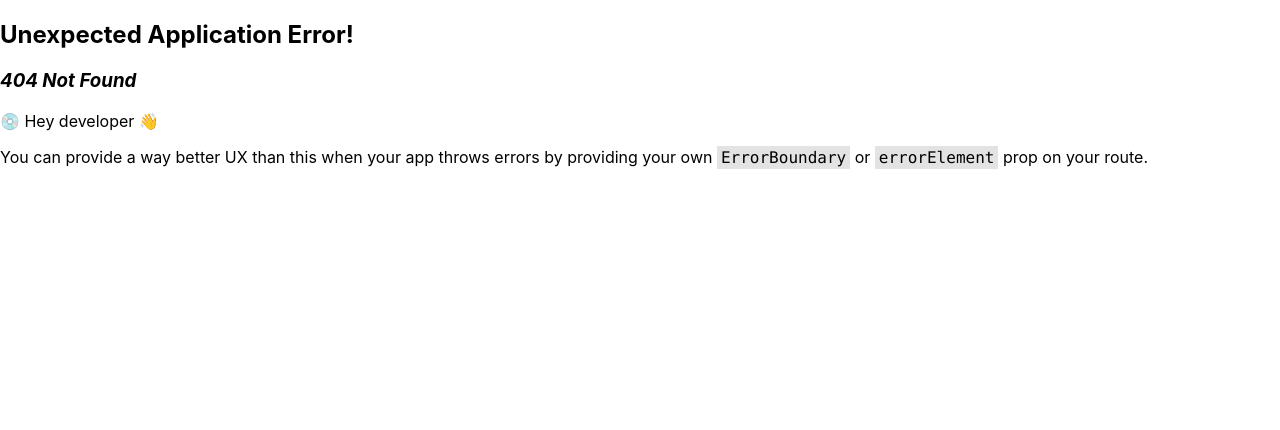
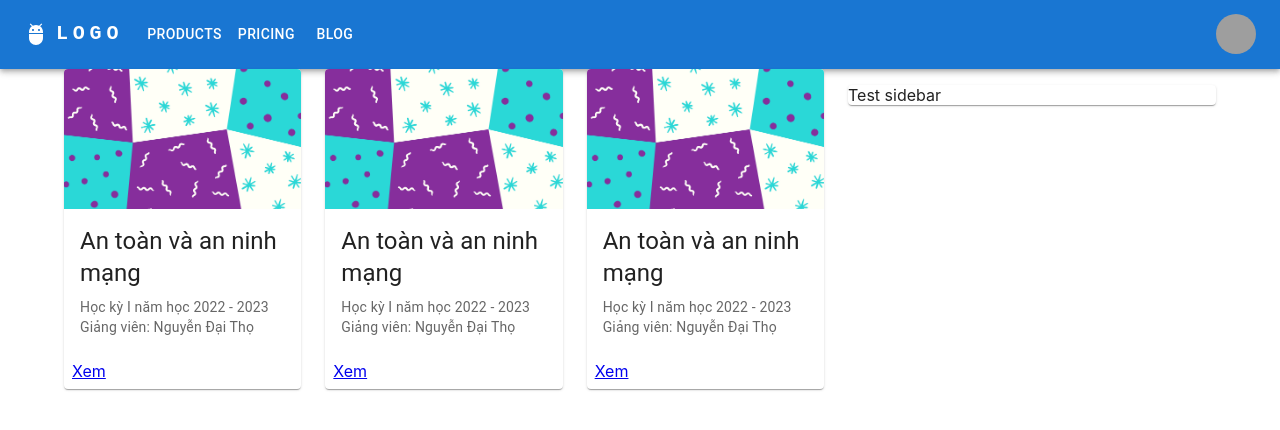
Before and after one commit to tuannamnguyen/web-dev-project, a React (Create React App) app in the folder frontend/: page /home in a window 1280 px wide. Before the commit this address had no page. Shown: the top 430 px of the page. Built offline with nearby package versions, Linux system fonts and the light colour scheme; grey boxes are pictures that could not be loaded.

Commit message:
tạo trang chính + trang của users

```diff
--- a/frontend/src/components/CardCourse.jsx
+++ b/frontend/src/components/CardCourse.jsx
@@ -4,6 +4,7 @@ import CardContent from "@mui/material/CardContent";
 import CardMedia from "@mui/material/CardMedia";
 import Typography from "@mui/material/Typography";
 import { Button, CardActionArea, CardActions } from "@mui/material";
+import { Link } from "react-router-dom";
 
 export default function CardCourse() {
   return (
@@ -25,13 +26,9 @@ export default function CardCourse() {
         </CardContent>
       </CardActionArea>
       <CardActions>
-        <Button
-          size="small"
-          color="primary"
-          href="https://courses.uet.vnu.edu.vn/course/view.php?id=8264"
-        >
-          Learning
-        </Button>
+        <Link to="/course">
+          Xem
+        </Link>
       </CardActions>
     </Card>
   );
--- a/frontend/src/components/MainContent.jsx
+++ b/frontend/src/components/Content.jsx
@@ -3,9 +3,9 @@ import Grid from '@mui/material/Grid';
 import { Accordion, AccordionDetails, AccordionSummary, Typography } from "@mui/material";
 import ExpandMoreIcon from '@mui/icons-material/ExpandMore';
 
-export default function MainContent() {
+export default function Content() {
     return (
-        <Grid item xs={12} md={8}>
+        <>
             <Accordion>
                 <AccordionSummary expandIcon={<ExpandMoreIcon />} id="panel1a-header">
                     <Typography>Week 1</Typography>
@@ -26,6 +26,7 @@ export default function MainContent() {
                     </Typography>
                 </AccordionDetails>
             </Accordion>
-        </Grid>
+        </>
+
     );
 }
--- a/frontend/src/components/Sidebar.jsx
+++ b/frontend/src/components/Sidebar.jsx
@@ -6,88 +6,12 @@ import Paper from '@mui/material/Paper';
 import Typography from '@mui/material/Typography';
 import Link from '@mui/material/Link';
 
-function Sidebar() {
-
-  const sidebar = {
-    title: 'About',
-    description:
-      'Etiam porta sem malesuada magna mollis euismod. Cras mattis consectetur purus sit amet fermentum. Aenean lacinia bibendum nulla sed consectetur.',
-    archives: [
-      { title: 'March 2020', url: '#' },
-      { title: 'February 2020', url: '#' },
-      { title: 'January 2020', url: '#' },
-      { title: 'November 1999', url: '#' },
-      { title: 'October 1999', url: '#' },
-      { title: 'September 1999', url: '#' },
-      { title: 'August 1999', url: '#' },
-      { title: 'July 1999', url: '#' },
-      { title: 'June 1999', url: '#' },
-      { title: 'May 1999', url: '#' },
-      { title: 'April 1999', url: '#' },
-    ],
-    social: [
-      { name: 'GitHub', icon: GitHubIcon },
-      { name: 'Twitter', icon: TwitterIcon },
-      { name: 'Facebook', icon: FacebookIcon },
-    ],
-  };
-
-
+export default function Sidebar() {
   return (
-    <>
-      <Grid item xs={12} md={4}>
-        <Paper elevation={0} sx={{ p: 2, bgcolor: 'grey.200' }}>
-          <Typography variant="h6" gutterBottom>
-            {sidebar.title}
-          </Typography>
-          <Typography>{sidebar.description}</Typography>
-        </Paper>
-        <Typography variant="h6" gutterBottom sx={{ mt: 3 }}>
-          Archives
-        </Typography>
-        {sidebar.archives.map((archive) => (
-          <Link  display="block" variant="body1" href={archive.url} key={sidebar.archive.title}>
-            {sidebar.archive.title}
-          </Link>
-        ))}
-
-        <Typography variant="h6" gutterBottom sx={{ mt: 3 }}>
-          Social
-        </Typography>
-        {sidebar.social.map((network) => (
-          <Link
-            display="block"
-            variant="body1"
-            href="#"
-            key={network.name}
-            sx={{ mb: 0.5 }}
-          >
-            <Stack direction="row" spacing={1} alignItems="center">
-              <network.icon />
-              <span>{network.name}</span>
-            </Stack>
-          </Link>
-        ))}
-      </Grid>
-    </>
-  )
+    <Grid item xs={4} sm={8} md={4}>
+      <Paper elavation={3}>
+        <p>Test sidebar</p>
+      </Paper>
+    </Grid>
+  );
 }
-
-Sidebar.propTypes = {
-  archives: PropTypes.arrayOf(
-    PropTypes.shape({
-      title: PropTypes.string.isRequired,
-      url: PropTypes.string.isRequired,
-    }),
-  ).isRequired,
-  description: PropTypes.string.isRequired,
-  social: PropTypes.arrayOf(
-    PropTypes.shape({
-      icon: PropTypes.elementType.isRequired,
-      name: PropTypes.string.isRequired,
-    }),
-  ).isRequired,
-  title: PropTypes.string.isRequired,
-};
-
-export default Sidebar;
--- a/frontend/src/index.js
+++ b/frontend/src/index.js
@@ -2,13 +2,15 @@ import React from 'react';
 import ReactDOM from 'react-dom/client';
 import { createBrowserRouter, createRoutesFromElements, Route, RouterProvider } from "react-router-dom";
 import './index.css';
+import Course from './pages/Course';
 import Home from './pages/Home';
-import MainContent from './components/MainContent';
+
 
 const router = createBrowserRouter(
   createRoutesFromElements(
     <Route path='/' element={<Home />}>
-
+      <Route path='home' element={<Home />} />
+      <Route path='course' element={<Course />} />
     </Route>
   )
 );
--- /dev/null
+++ b/frontend/src/pages/Base.jsx
@@ -0,0 +1,21 @@
+import * as React from "react";
+import { Breadcrumbs, Grid } from "@mui/material";
+import { Container } from "@mui/system";
+import Navbar from "../components/Navbar";
+import Sidebar from "../components/Sidebar";
+
+export default function Base(props) {
+  return (
+    <>
+      <Navbar />
+      <Container maxWidth="lg">
+        <Grid container spacing={{ xs: 2, md: 3 }} columns={{ xs: 4, sm: 8, md: 12 }}>
+          <Grid item xs={4} sm={8} md={8}>
+            {props.children}
+          </Grid>
+          <Sidebar />
+        </Grid>
+      </Container>
+    </>
+  );
+}
--- /dev/null
+++ b/frontend/src/pages/Course.jsx
@@ -0,0 +1,11 @@
+import * as React from "react";
+import Base from "./Base";
+import Content from "../components/Content";
+
+export default function Course() {
+    return (
+        <Base>
+            <Content />
+        </Base>
+    );
+}
--- a/frontend/src/pages/Home.jsx
+++ b/frontend/src/pages/Home.jsx
@@ -1,11 +1,23 @@
 import * as React from "react";
+import Base from "./Base";
 import { Grid } from "@mui/material";
-import { Container } from "@mui/system";
+import CardCourse from "../components/CardCourse";
 
-export default function Main() {
+
+export default function Home() {
     return (
-        <Container>
-
-        </Container>
+        <Base>
+            <Grid container spacing={{ xs: 2, md: 3 }} columns={{ xs: 4, sm: 8, md: 12 }}>
+                <Grid item sm={4} >
+                    <CardCourse />
+                </Grid>
+                <Grid item sm={4} >
+                    <CardCourse />
+                </Grid>
+                <Grid item sm={4} >
+                    <CardCourse />
+                </Grid>
+            </Grid>
+        </Base>
     );
 }
```
